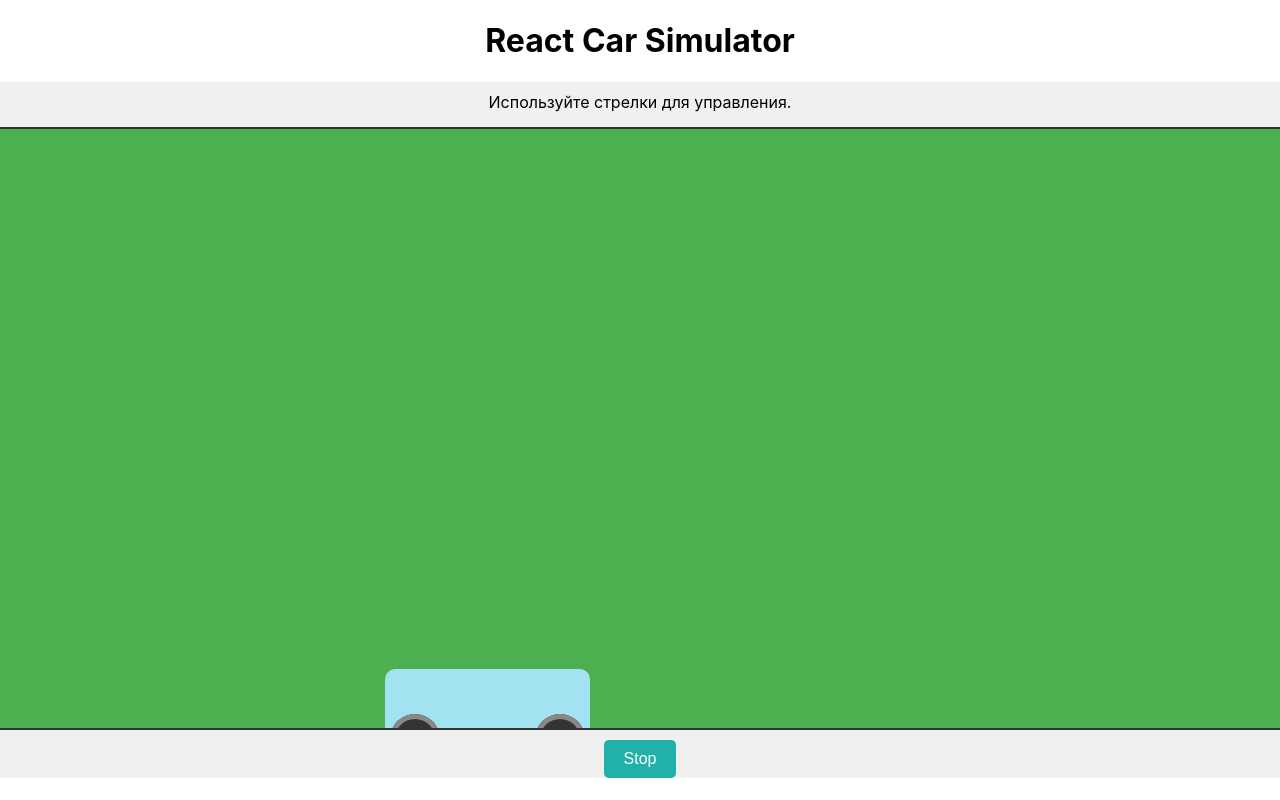
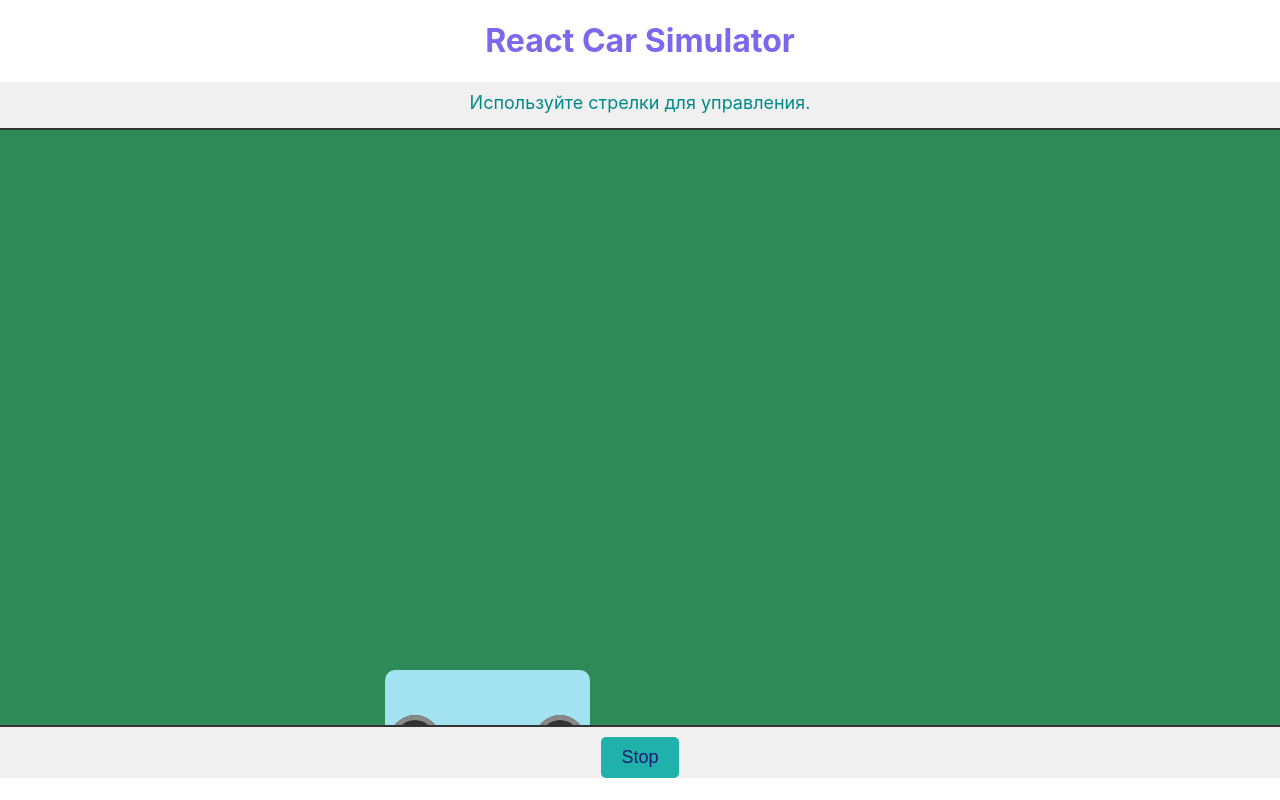
Before and after one commit to Veronika050987/bzzz_bii_for_fun, a React (Create React App) app: page / in a window 1280 px wide. Built offline with nearby package versions, Linux system fonts and the light colour scheme.

Commit message:
changed styles of headers and colors

```diff
--- a/src/App.css
+++ b/src/App.css
@@ -23,7 +23,9 @@
   font-size: calc(10px + 2vmin);
   color: white;
 }
-
+.App h1{
+  color: #7B68EE;
+}
 .App-link {
   color: #61dafb;
 }
--- a/src/components/GameBoard.css
+++ b/src/components/GameBoard.css
@@ -25,8 +25,8 @@
 .instructions {
   padding: 10px 20px;
   text-align: center;
-  /* margin-bottom: 5px; */
-  /* font-size: 1.1em; */
+  color: #008B8B;
+  font-size:18px;
 }
 
 .game-area {
@@ -34,7 +34,7 @@
   position: relative;
   width:100%;
   height:100%;
-  background-color: #4CAF50; /* Зеленая "трава" */
+  background-color: #2E8B57; /* Зеленая "трава" */
   border: 2px solid #333;
   overflow: hidden; /* Чтобы машинка не вылезала за пределы */
 }
@@ -54,18 +54,19 @@
 
 .controls button {
   padding: 10px 20px;
-  font-size: 16px;
+  font-size: 18px;
   cursor: pointer;
   margin: 0 10px;
   border: none;
   border-radius: 5px;
   background-color: #20B2AA;
-  color: white;
+  color: #191970;
   transition: background-color 0.3s ease;
 }
 
 .controls button:hover {
   background-color: #8B008B;
+   color: #F0F8FF;
 }
 
 .controls button:active {
```
